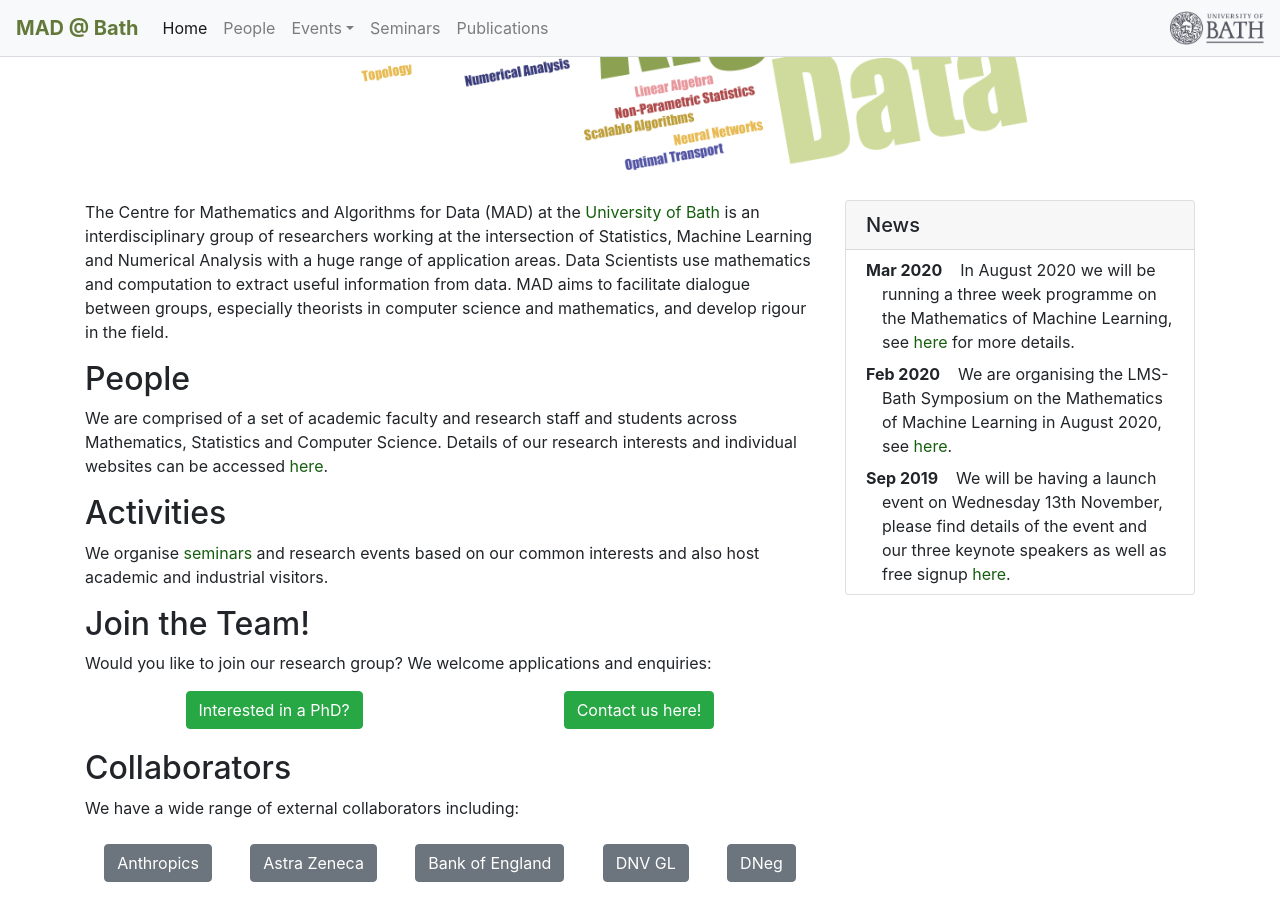
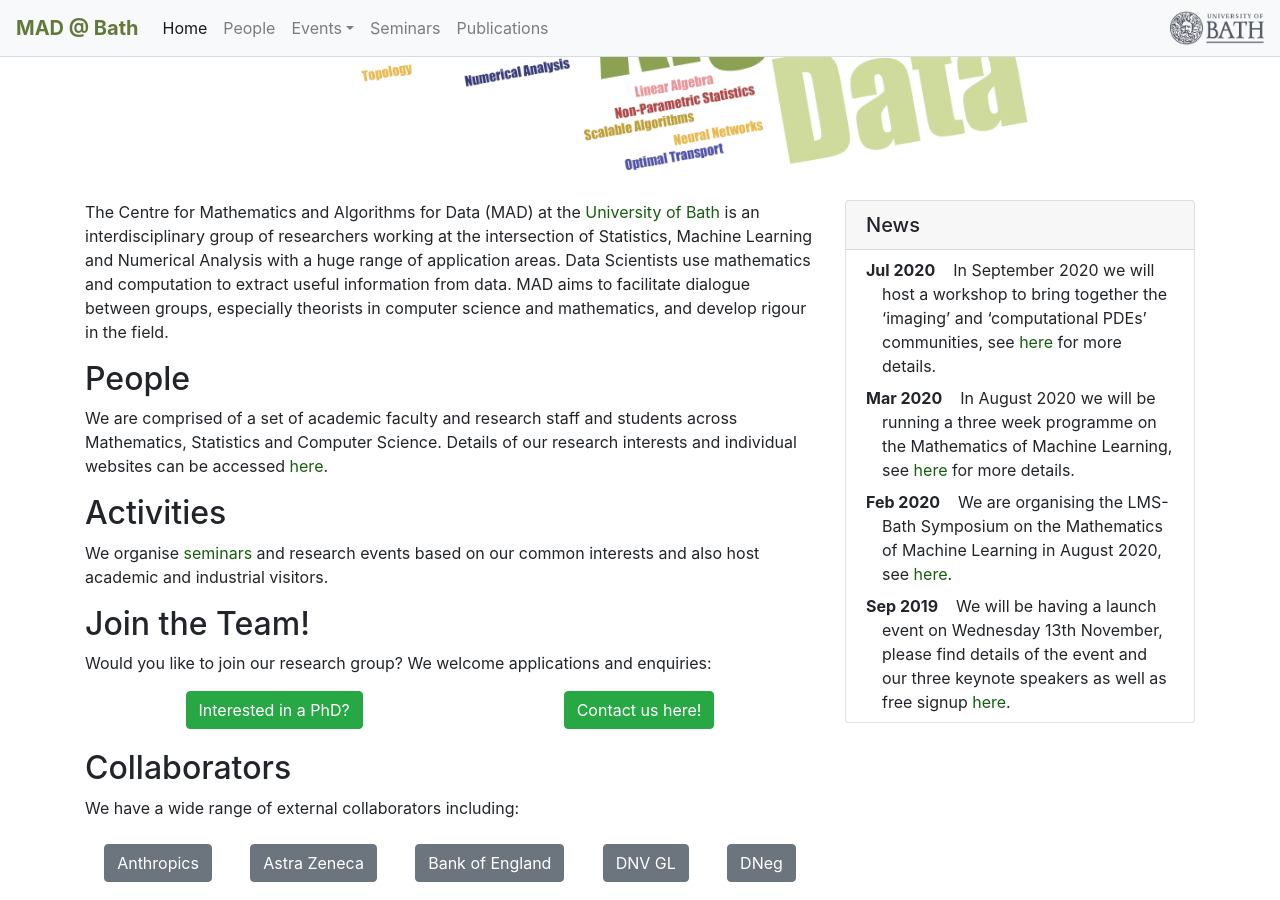
Before and after one commit to mathematics-and-algorithms-for-data/mathematics-and-algorithms-for-data.github.io, a Jekyll site: the page built from index.md, in a window 1280 px wide and 900 px high, scrolled down 518 px. Built offline with Jekyll 4.4.1, drawn with Linux system fonts in a browser that asks for light colours; nearby versions of some CDN libraries.

Commit message:
add imaging+pde workshop

```diff
--- a/_data/news.yml
+++ b/_data/news.yml
@@ -8,3 +8,6 @@ items:
   - date: "2020-03-16"
     text: "In August 2020 we will be running a three week programme on the Mathematics of Machine Learning, see [here](__/events/mathml2020/) for more details."
     critical: true
+  - date: "2020-07-28"
+    text: "In September 2020 we will host a workshop to bring together the 'imaging' and 'computational PDEs' communities, see [here](https://sites.google.com/view/imaging-pde-2020) for more details."
+    critical: true
```
